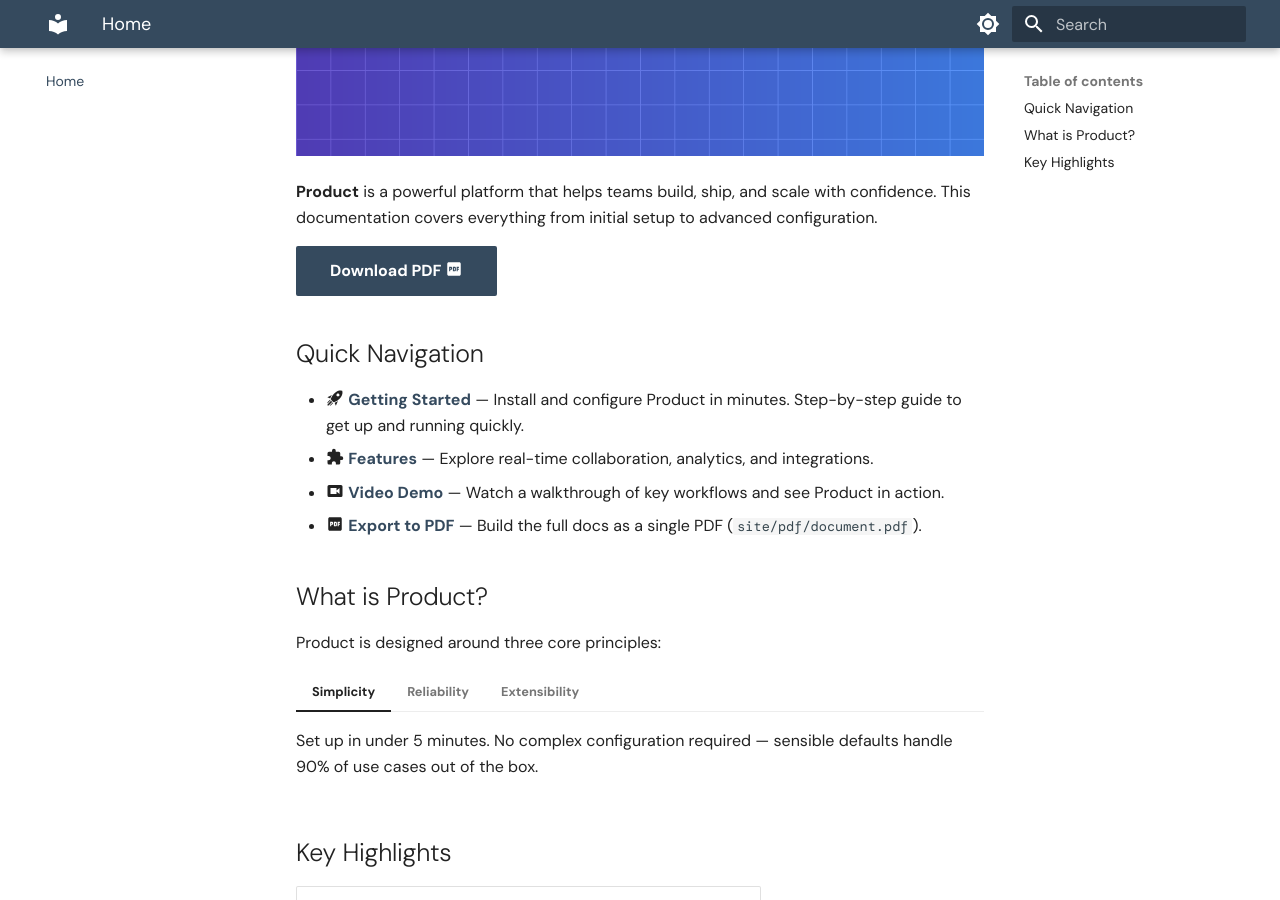
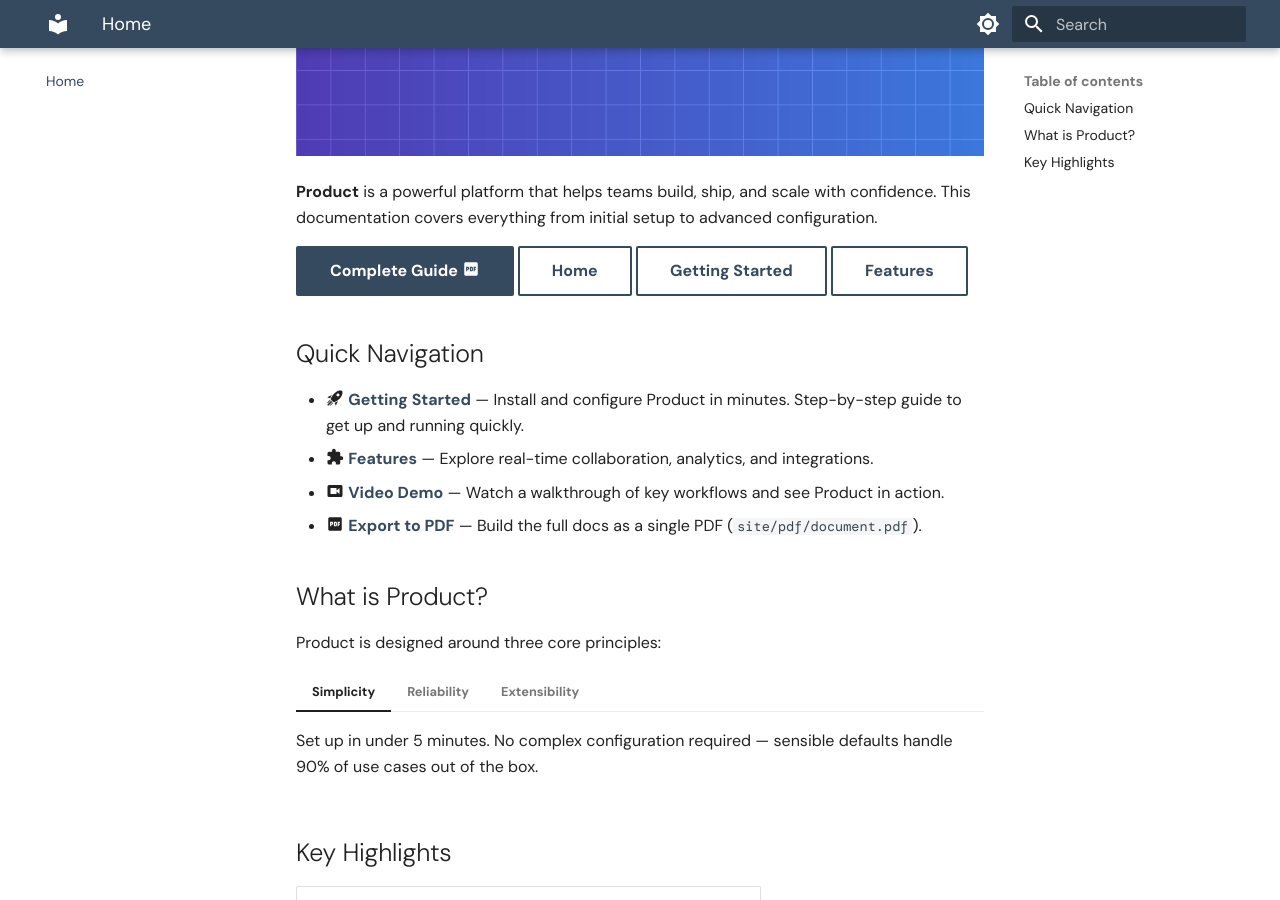
Before and after one commit to sweelemk/mkdocs-test, an MkDocs documentation site: the page built from docs/index.md, in a window 1280 px wide and 900 px high, scrolled down 330 px. Built offline with MkDocs 1.6.1 and Material for MkDocs 9.7.7, drawn with Linux system fonts in a browser that asks for light colours; some web fonts are replaced.

Commit message:
Add PDF download button to homepage

```diff
--- a/docs/index.md
+++ b/docs/index.md
@@ -4,7 +4,10 @@
 
 **Product** is a powerful platform that helps teams build, ship, and scale with confidence. This documentation covers everything from initial setup to advanced configuration.
 
-[Download PDF :material-file-pdf-box:](pdf/document.pdf){ .md-button .md-button--primary download }
+[Complete Guide :material-file-pdf-box:](pdf/complete.pdf){ .md-button .md-button--primary download }
+[Home](pdf/home.pdf){ .md-button download }
+[Getting Started](pdf/getting-started.pdf){ .md-button download }
+[Features](pdf/features.pdf){ .md-button download }
 
 ## Quick Navigation
 
--- a/mkdocs.yml
+++ b/mkdocs.yml
@@ -49,9 +49,35 @@ plugins:
       author: Your Name
       copyright: Copyright &copy; 2024 Your Company
       cover_title: Product Documentation
-      cover_subtitle: Complete Reference Guide
-      output_path: pdf/document.pdf
-      #enabled_if_env: ENABLE_PDF_EXPORT  # uncomment to only build PDF when env var is set
+      cover_subtitle: Complete Guide
+      output_path: pdf/complete.pdf
+  - with-pdf:
+      author: Your Name
+      copyright: Copyright &copy; 2024 Your Company
+      cover_title: Product Documentation
+      cover_subtitle: Home
+      output_path: pdf/home.pdf
+      exclude_pages:
+        - 'getting-started'
+        - 'features'
+  - with-pdf:
+      author: Your Name
+      copyright: Copyright &copy; 2024 Your Company
+      cover_title: Product Documentation
+      cover_subtitle: Getting Started
+      output_path: pdf/getting-started.pdf
+      exclude_pages:
+        - '^\.'
+        - 'features'
+  - with-pdf:
+      author: Your Name
+      copyright: Copyright &copy; 2024 Your Company
+      cover_title: Product Documentation
+      cover_subtitle: Features
+      output_path: pdf/features.pdf
+      exclude_pages:
+        - '^\.'
+        - 'getting-started'
 
 markdown_extensions:
   - admonition
```
